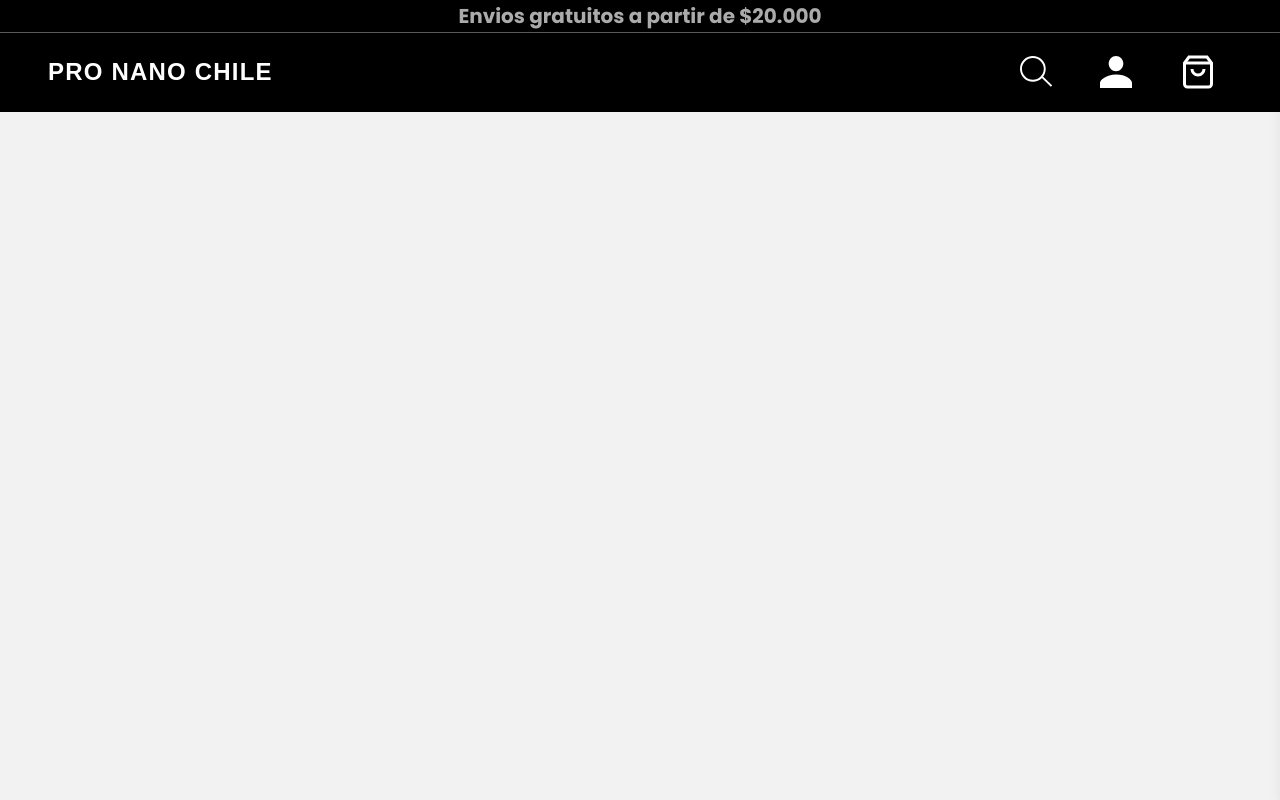
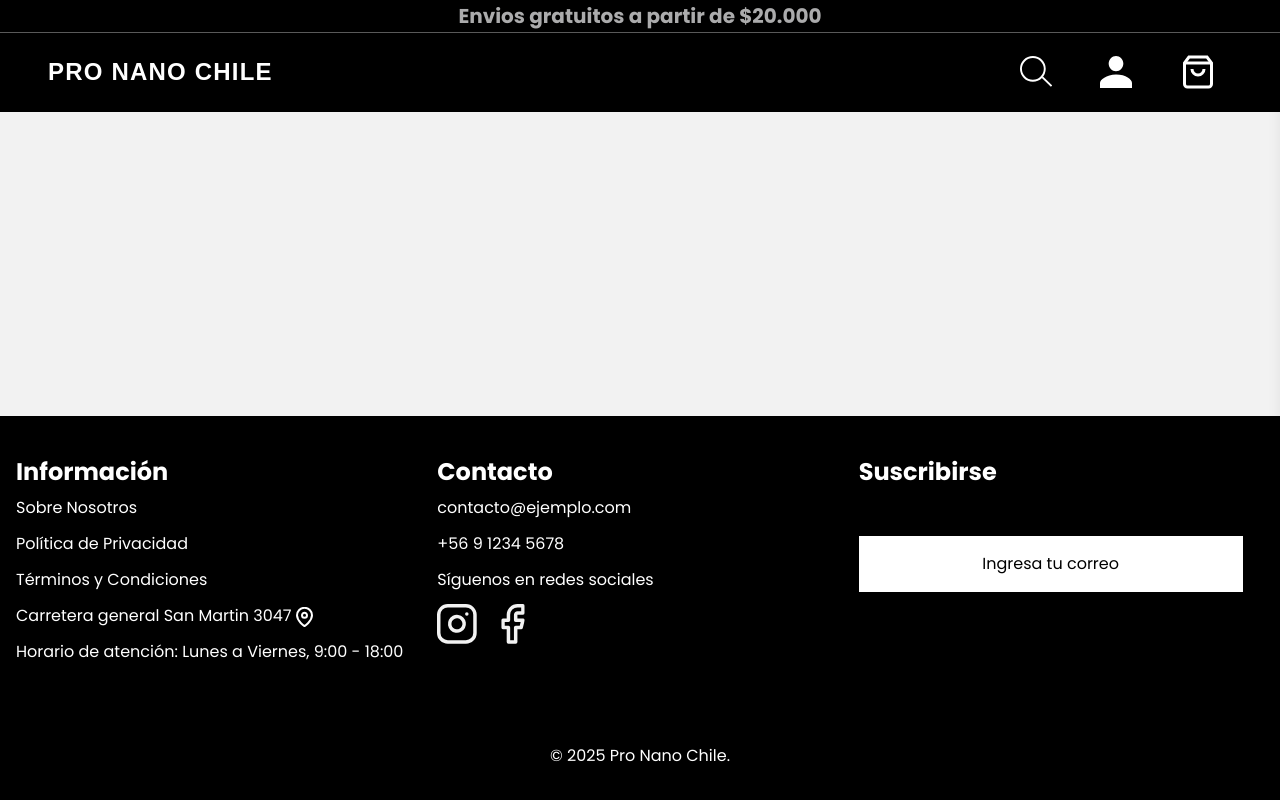
Before and after one commit to GalardonMT/TSI-ECommerce, a Next.js app in the folder frontend/: page / in a window 1280 px wide. Built offline with nearby package versions, Linux system fonts and the light colour scheme; a web font is replaced by a local one.

Commit message:
Diseño footer implementado

```diff
--- a/frontend/src/app/layout.tsx
+++ b/frontend/src/app/layout.tsx
@@ -1,6 +1,7 @@
 import type { Metadata } from "next";
 import "./globals.css";
 import Header from "../components/Header";
+import Footer from "@/components/Footer";
 import { Sansation, Poppins } from "next/font/google";
 
 export const metadata: Metadata = {
@@ -29,6 +30,7 @@ export default function RootLayout({ children }: { children: React.ReactNode })
         </div>
         <Header/>
         {children}
+        <Footer/>
       </body>
     </html>
   );
--- /dev/null
+++ b/frontend/src/components/Footer.tsx
@@ -0,0 +1,60 @@
+export default function Footer() {
+    return (
+    <footer className="w-full h-96 bg-black text-white px-4 py-10 mt-auto">
+        <div className="mb-4 grid grid-cols-3 gap-4 container mx-auto text-left">
+          <div>
+            <h2 className="text-2xl font-bold mb-2">Información</h2>
+            <ul className="space-y-3">
+              <li>
+                <a href="">Sobre Nosotros</a>
+              </li>
+              <li>
+                <a href="">Política de Privacidad</a>
+              </li>
+              <li>
+                <a href="">Términos y Condiciones</a>
+              </li>
+              <li>
+                <a href="">Carretera general San Martin 3047 </a>
+                <svg className="inline-block" width="17" height="20" viewBox="0 0 17 20" xmlns="http://www.w3.org/2000/svg">
+                  <use xlinkHref="/sprites.svg#icon-map-pin" width="17" height="20" stroke="white" strokeWidth="1"/>
+                </svg>
+              </li>
+              <li>
+                Horario de atención: Lunes a Viernes, 9:00 - 18:00
+              </li>
+            </ul>
+          </div>
+        <div>
+          <h2 className="text-2xl font-bold mb-2">Contacto</h2>
+            <ul className="space-y-3">
+                <li>
+                  <a href="mailto:contacto@ejemplo.com">contacto@ejemplo.com</a>
+                </li>
+                <li>
+                  <a href="tel:+56912345678">+56 9 1234 5678</a>
+                </li>
+                <li>
+                  Síguenos en redes sociales
+                </li>
+                <li>
+                  <svg className="inline-block" width="40" height="40" viewBox="0 0 46 46" xmlns="http://www.w3.org/2000/svg">
+                    <use xlinkHref="/sprites.svg#instagram-icon" stroke="white" strokeWidth="1"/>
+                  </svg>
+                  <svg className="inline-block ml-4" width="40" height="40" viewBox="0 0 27 46" xmlns="http://www.w3.org/2000/svg">
+                    <use xlinkHref="/sprites.svg#facebook-icon" stroke="white" strokeWidth="1"/>
+                  </svg>
+                </li>
+            </ul>
+        </div>
+        <div>
+          <h2 className="text-2xl font-bold mb-12">Suscribirse</h2>
+          <button className="w-96 h-14 bg-white text-black px-4 py-2 hover:bg-gray-200 transition">Ingresa tu correo</button>
+        </div>
+      </div>
+      <div className="container my-20 mx-auto text-center">
+        <p>&copy; {new Date().getFullYear()} Pro Nano Chile.</p>
+      </div>
+    </footer>
+  );
+}
```
Also changed, not shown: frontend/public/sprites.svg.
